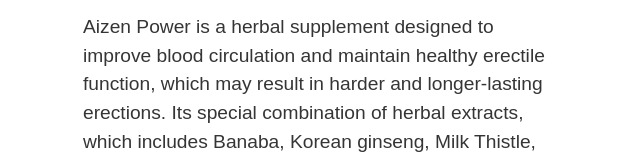
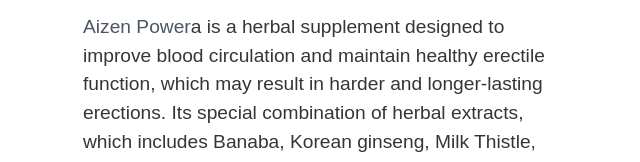
Before and after one commit to aizenpower/aizenpower.github.io, a plain HTML site: page index.html in a window 1280 px wide. Shown: the part 288-450 px from the top of the page, 605-1245 px from the left. Drawn offline with nearby package versions, Linux system fonts and the light colour scheme; some packages are replaced by stand-ins of ours; a script that the page names is missing; files whose address does not match are found by name.

Commit message:
Update index.html

```diff
--- a/index.html
+++ b/index.html
@@ -86,7 +86,7 @@
                 <div class="text-wrapper">
                     <h1 class="mbr-section-title mbr-fonts-style mb-3 display-1 animate__animated animate__delay-1s animate__fadeInUp"><strong>Aizen Power</strong></h1>
 					<h2 class="mbr-section-title mbr-fonts-style mb-3 display-4 animate__animated animate__delay-1s animate__fadeInUp"><strong> Boost your stamina & enhance your physical energy with Aizen Power!</strong></h2>
-                    <p class="mbr-text mbr-fonts-style display-7 animate__animated animate__delay-1s animate__fadeInUp">Aizen Power is a herbal supplement designed to improve blood circulation and maintain healthy erectile function, which may result in harder and longer-lasting erections. Its special combination of herbal extracts, which includes Banaba, Korean ginseng, Milk Thistle, and Cayenne, is also meant to help build muscle and increase general stamina. It is thought that these organic components combine to enhance blood flow to the vaginal area and other areas of the body, which can enhance sexual vigor and performance.
+                    <p class="mbr-text mbr-fonts-style display-7 animate__animated animate__delay-1s animate__fadeInUp"><a href="https://en-aizenpower.com/">Aizen Power</a>a is a herbal supplement designed to improve blood circulation and maintain healthy erectile function, which may result in harder and longer-lasting erections. Its special combination of herbal extracts, which includes Banaba, Korean ginseng, Milk Thistle, and Cayenne, is also meant to help build muscle and increase general stamina. It is thought that these organic components combine to enhance blood flow to the vaginal area and other areas of the body, which can enhance sexual vigor and performance.
 
 <br><br>Prioritize your health and safety by speaking with a healthcare provider before beginning Aizen Power or any new supplement regimen, just like you should with any dietary supplement. Medical professionals can provide tailored guidance based on your medical background, prescribed drugs, and personal health objectives.
 					<br><br><strong><u>Try Aizen Power For Over 78% OFF Today!</u><br></strong><br></p>
```
